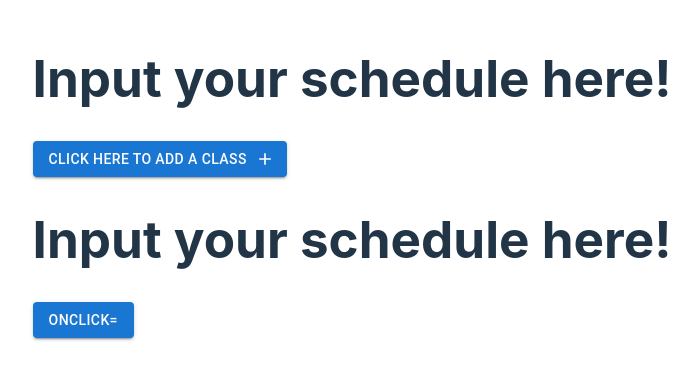
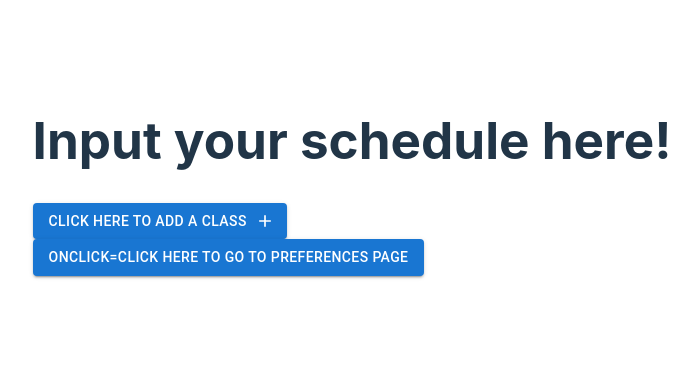
Before and after one commit to Oasis-NEU/sp25-group-8, a React (Vite) app in the folder my-app/: page /schedule in a window 1280 px wide. Shown: the part 223-602 px from the top of the page, without its empty margins (288-987 px from the left). Built offline with nearby package versions, Linux system fonts and the light colour scheme.

Commit message:
schedule button

```diff
--- a/my-app/src/pages/SchedulePage.jsx
+++ b/my-app/src/pages/SchedulePage.jsx
@@ -14,9 +14,10 @@ function SchedulePage() {
             <AddButton message='Click here to add a Class'
             onClick={() => setShowClassInfo(!showClassInfo)}/>
             {showClassInfo && <ClassInfo />}
-            <h1> Input your schedule here! </h1>
-            <addButton onClick={() => classInfo}/>
-            <ContainedButtons onClick={() => nav('/preferences')} />
+            <div>
+            <ContainedButtons message = 'Click here to go to Preferences Page'
+            onClick={() => nav('/preferences')} />
+            </div>
         </>
 
     )
```
